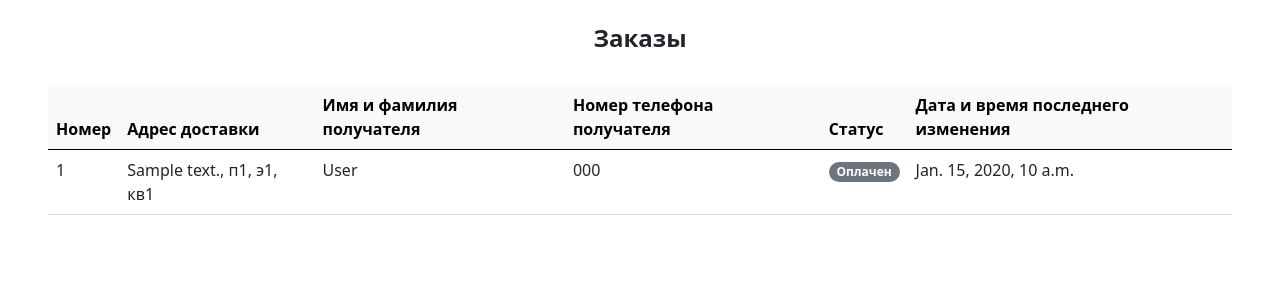
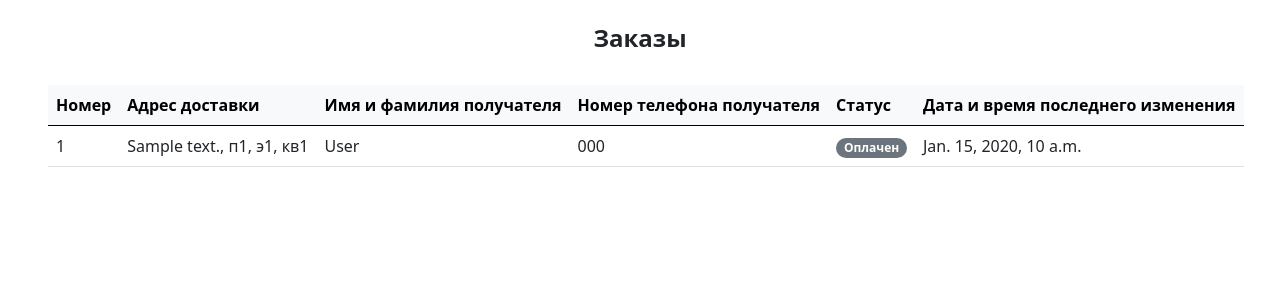
Before and after one commit to NikitaRadin/online_store, a Django app: page /orders/ in a window 1280 px wide. Shown: the part 56-356 px from the top of the page. Run offline with Django 3.2, Linux system fonts and the light colour scheme; a user stored in the database is signed in; tables that the repository leaves empty hold one stand-in row (values such as "Sample post"); grey boxes marked "Sample" are stand-in pictures; some libraries are stand-ins or nearby versions.

Commit message:
Улучшен внешний вид страницы заказов

```diff
--- a/templates/orders.html
+++ b/templates/orders.html
@@ -1,8 +1,8 @@
 {% extends "basic.html" %}
 {% block content %}
 <div class="row">
-    <div class="col">
-        <table class="table table-hover">
+    <div class="col table-responsive">
+        <table class="table table-hover text-nowrap">
             <thead class="table-light">
             <tr>
                 <th scope="col">Номер</th>
```
